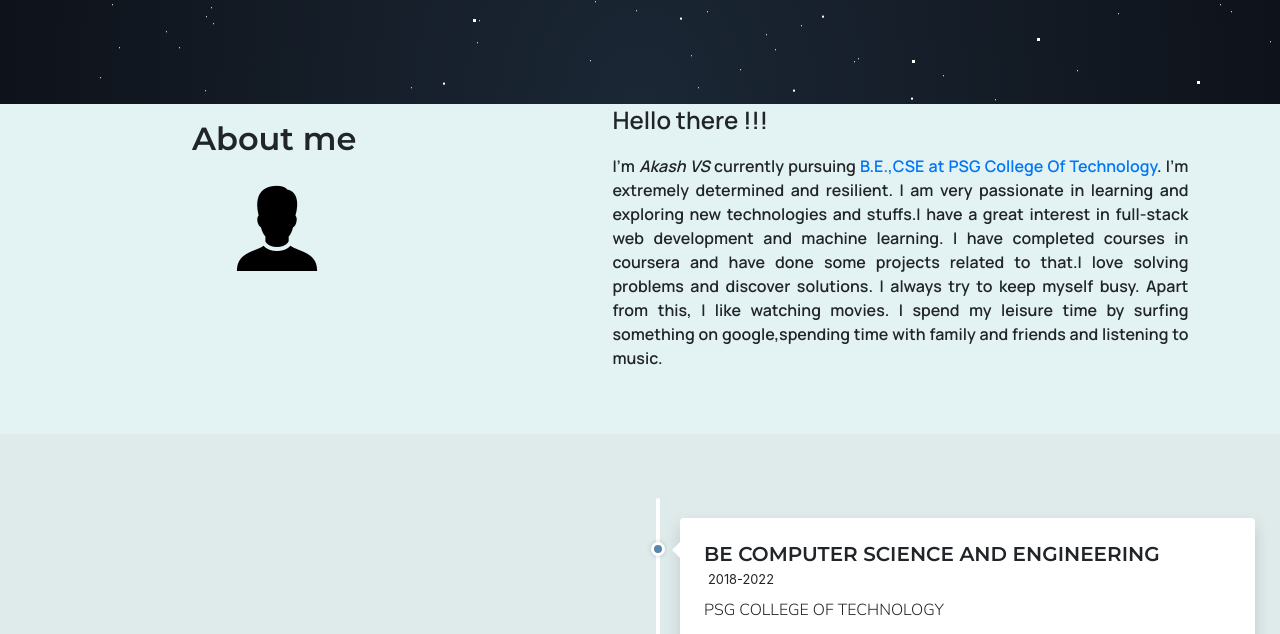
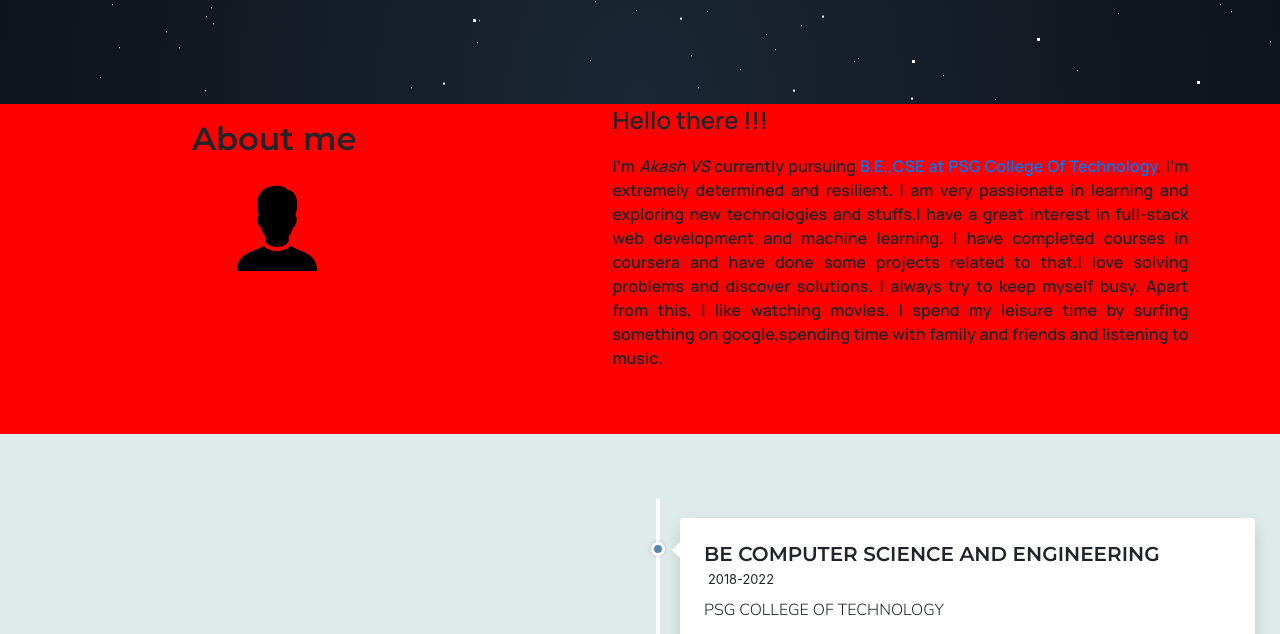
Before and after one commit to AkashVS01/AkashVS01.github.io, a plain HTML site: page index.html in a window 1280 px wide. Shown: the part 696-1330 px from the top of the page. Drawn offline with nearby package versions, Linux system fonts and the light colour scheme; some icons are missing.

Commit message:
Update index1.css

```diff
--- a/index1.css
+++ b/index1.css
@@ -243,7 +243,7 @@ nav ul li a:hover
         display: flex;
         flex-direction: row;
         flex-wrap: wrap;
-        background-color: #E3F2F2;
+        background-color: red;
         padding-top: 5%;
         padding-bottom: 5%;
       }
```
